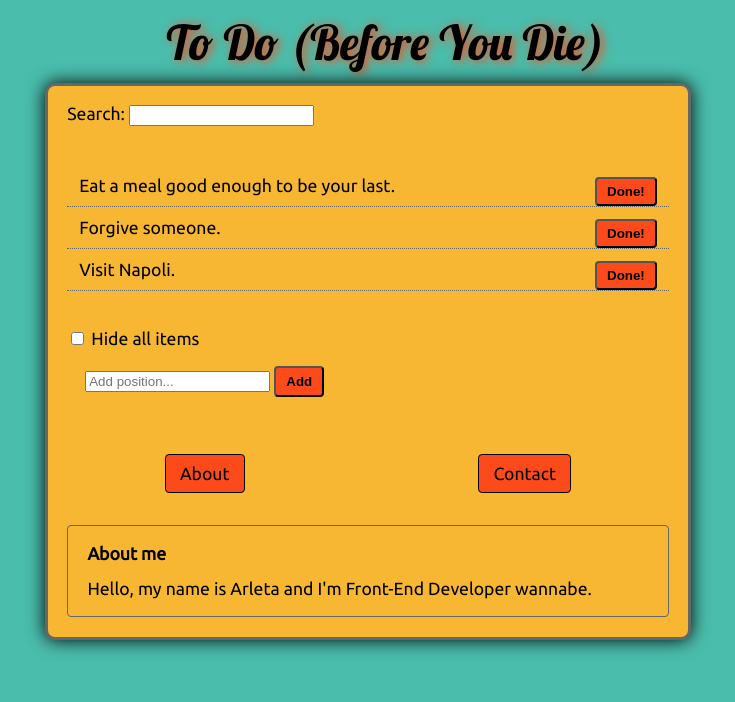
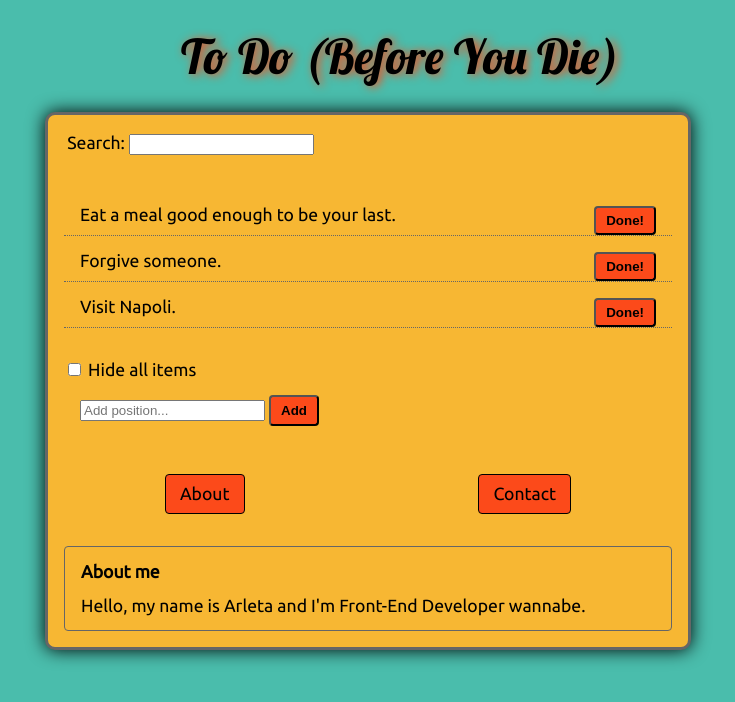
Before and after one commit to arleta-jedrzejczak/To-Do-App, a plain HTML site: page index.html in a window 1280 px wide. Shown: the whole page, without its empty margins (272-1007 px from the left). Drawn offline with Linux system fonts and the light colour scheme.

Commit message:
problem with % in flex solved

```diff
--- a/style.css
+++ b/style.css
@@ -27,8 +27,8 @@ main {
 
 .header__name {
     width: 100%;
-    padding: 2%;
-    margin: 2%;
+    padding: 2vmin;
+    margin: 2vmin;
     text-align: center;
     text-shadow: #fc4a1a 3px 1px 10px;
 }
@@ -43,10 +43,10 @@ main {
 
 /*LIST*/
 .list {
-    padding: 3%;
+    padding: 2vmin;
 }
 .list__item {
-    padding: 2%;
+    padding: 2vmin;
     padding-bottom: 0;
     display: flex;
     flex-direction: row;
@@ -54,7 +54,7 @@ main {
     border-bottom: 1px dotted #666;
 }
 .list__name {
-    padding-right: 3%;
+    padding-right: 2vmin;
     display: inline-flex;
 }
 .list__delete {
@@ -75,10 +75,10 @@ main {
 
 /*DIE*/
 .die {
-    padding: 3%;
+    padding: 2vmin;
     display: flex;
     flex-direction: column;
-    justify-content: flex-start;
+    justify-content: space-between;
     align-items: center;
 }
 .die__item {
@@ -88,10 +88,10 @@ main {
     border-radius: 4px;
     cursor: pointer;
     transition: all .3s ease-in-out;
+    margin-bottom: 2vmin;
 }
 .die__item--video {
     background: #4abdac;
-    margin-bottom: 2%;
 }
 .die__item--link {
     text-decoration: none;
@@ -118,13 +118,13 @@ main {
     justify-content: space-between;
 }
 .adding__hide {
-    padding: 3%;
+    padding: 2vmin;
 }
 .adding__hide--item {
     cursor: pointer;
 }
 .adding__write {
-    padding: 3%;
+    padding: 2vmin;
 }
 .adding__button {
     font-weight: 600;
@@ -147,7 +147,7 @@ main {
     display: flex;
     flex-direction: row;
     justify-content: space-around;
-    padding-bottom: 2%;
+    padding-bottom: 2vmin;
 }
 .tabs__button {
     display: inline-block;
@@ -156,7 +156,7 @@ main {
     border: 1px solid black;
     border-radius: 4px;
     cursor: pointer;
-    margin: 3%;
+    margin: 2vmin;
     transition: all .3s ease-in-out;
 }
 .tabs__button:hover {
@@ -165,7 +165,7 @@ main {
     box-shadow: inset 0 0 0 5px #4abdac;
 }
 .tabs__item {
-    padding: 3%;
+    padding: 2vmin;
 }
 .tabs__item--name {
     font-weight: 600;
@@ -181,7 +181,7 @@ main {
     border: 1px solid black;
     border-radius: 4px;
     cursor: pointer;
-    margin: 3%;
+    margin: 2vmin;
 }
 .tabs__item--newlink {
     text-decoration: none;
@@ -194,18 +194,18 @@ main {
     box-shadow: inset 0 0 0 5px #fc4a1a;
 }
 .tabs__item--text {
-    padding-top: 3%;
+    padding-top: 2vmin;
     display: flex;
 }
 
 
 /*toggle class*/
 .panel {
-    margin: 3%;
+    margin: 2vmin;
     margin-top: 0;
     display: none;
     border: 1px solid #666;
-    padding: 3%;
+    padding: 2vmin;
     border-radius: 4px;
 }
 
```
